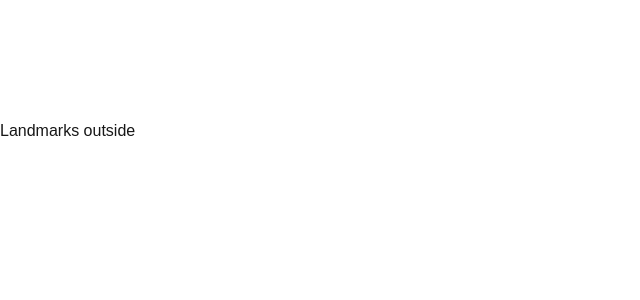
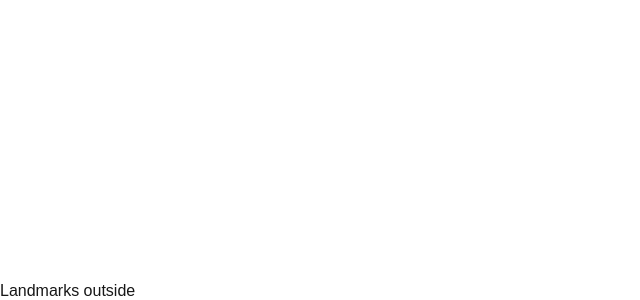
Before and after one commit to Ishan-R-C/box-app, a Next.js app: page / in a window 1280 px wide. Shown: the part 522-822 px from the top of the page, without its empty margins (0-640 px from the left). Before the commit the page ends 800 px from the top, so only its background shows below. Built offline with nearby package versions, Linux system fonts and the light colour scheme.

Commit message:
second commit

```diff
--- a/src/app/page.js
+++ b/src/app/page.js
@@ -12,11 +12,10 @@ export default function Home() {
 
     const canvas = canvasRef.current;
 
-    // Resize canvas to container
+    // Resize canvas to full screen
     const resizeCanvas = () => {
-      const rect = canvas.getBoundingClientRect();
-      canvas.width = rect.width;
-      canvas.height = rect.height;
+      canvas.width = window.innerWidth;
+      canvas.height = window.innerHeight;
     };
     resizeCanvas();
     window.addEventListener("resize", resizeCanvas);
@@ -78,14 +77,14 @@ export default function Home() {
           setInsideBox(allInside);
         });
 
-        // MediaPipe Camera - back camera support
+        // Initialize MediaPipe Camera
         const camera = new Camera(videoRef.current, {
           onFrame: async () => {
             await pose.send({ image: videoRef.current });
           },
           width: canvas.width,
           height: canvas.height,
-          facingMode: "environment", // tries to use back camera
+          facingMode: "environment", // back camera
         });
 
         camera.start();
@@ -104,7 +103,8 @@ export default function Home() {
       <Script src="https://cdn.jsdelivr.net/npm/@mediapipe/camera_utils/camera_utils.js" />
       <Script src="https://cdn.jsdelivr.net/npm/@mediapipe/drawing_utils/drawing_utils.js" />
 
-      <div className="flex flex-col items-center w-full max-w-2xl mx-auto">
+      <div className="w-full h-screen relative">
+        {/* Hidden video input */}
         <video
           ref={videoRef}
           autoPlay
@@ -112,8 +112,15 @@ export default function Home() {
           playsInline
           style={{ display: "none" }}
         />
-        <canvas ref={canvasRef} className="responsive-canvas border" />
-        <p className="mt-2">
+
+        {/* Fullscreen canvas */}
+        <canvas
+          ref={canvasRef}
+          className="absolute top-0 left-0 w-full h-full"
+        />
+
+        {/* Overlay text */}
+        <p className="absolute bottom-5 left-1/2 -translate-x-1/2 text-white text-lg font-bold bg-black/50 px-4 py-2 rounded">
           {insideBox ? "All landmarks inside" : "Landmarks outside"}
         </p>
       </div>
```
